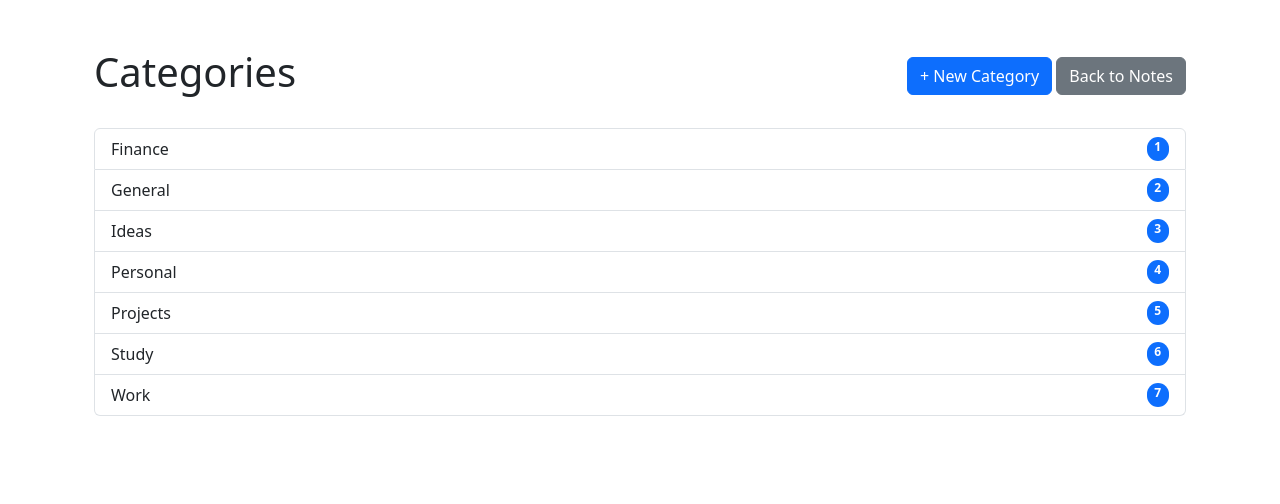
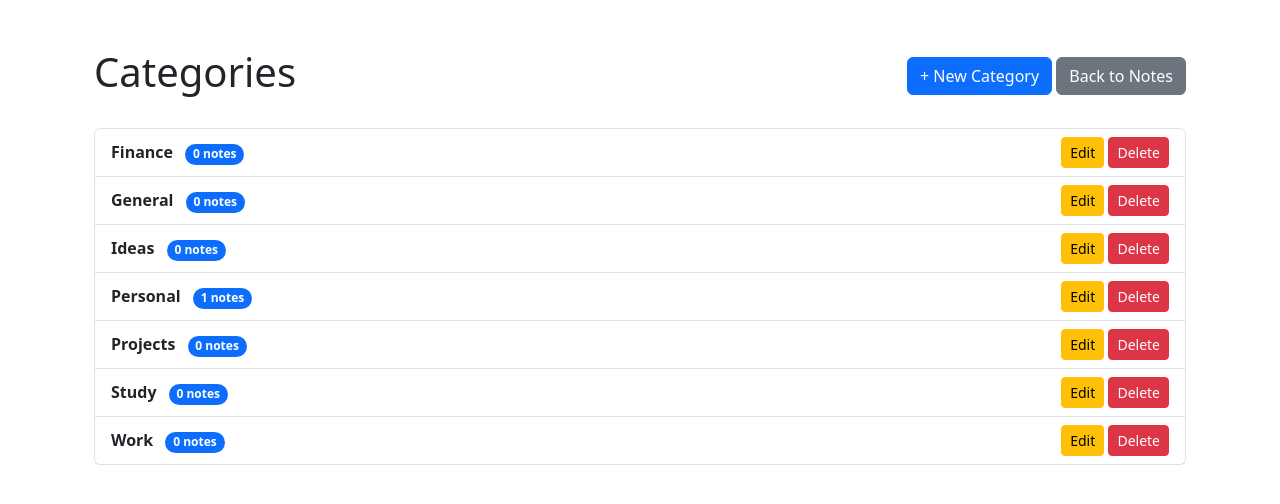
Before and after one commit to cheaborin007-bit/Note-Website, a Flask app: page /categories in a window 1280 px wide. Shown: the part 56-560 px from the top of the page. Run offline with Flask 3, Linux system fonts and the light colour scheme; data comes from the database, SQL or seed files in the repository; both versions use the stored data as it was after the commit.

Commit message:
Finish Day 15 - Edit and Delete Categories Safely

```diff
--- a/app.py
+++ b/app.py
@@ -106,6 +106,19 @@ def get_all_categories():
     return categories
 
 
+def find_category(category_id):
+    connection = get_db_connection()
+
+    category = connection.execute(
+        "SELECT * FROM categories WHERE id = ?",
+        (category_id,)
+    ).fetchone()
+
+    connection.close()
+
+    return category
+
+
 @app.route("/")
 def home():
     # route "/" បង្ហាញទំព័រដើម index.html។
@@ -205,10 +218,24 @@ def about():
 
 @app.route("/categories")
 def categories():
-    # ទាញយក categories ទាំងអស់ពី database។
-    category_list = get_all_categories()
+    connection = get_db_connection()
 
-    # បញ្ជូន categories ទៅ template categories.html។
+    category_list = connection.execute(
+        """
+        SELECT
+            categories.id,
+            categories.name,
+            COUNT(notes.id) AS note_count
+        FROM categories
+        LEFT JOIN notes
+            ON notes.category = categories.name
+        GROUP BY categories.id, categories.name
+        ORDER BY categories.name ASC
+        """
+    ).fetchall()
+
+    connection.close()
+
     return render_template(
         "categories.html",
         categories=category_list
@@ -265,6 +292,106 @@ def create_category():
 
     # GET request បង្ហាញ form ទទេ។
     return render_template("create_category.html")
+
+
+@app.route("/categories/<int:category_id>/edit", methods=["GET", "POST"])
+def edit_category(category_id):
+    category = find_category(category_id)
+
+    if category is None:
+        abort(404)
+
+    if request.method == "POST":
+        name = request.form["name"].strip()
+
+        if not name:
+            return render_template(
+                "edit_category.html",
+                category=category,
+                error="Category name is required."
+            )
+
+        connection = get_db_connection()
+
+        duplicate_category = connection.execute(
+            """
+            SELECT * FROM categories
+            WHERE LOWER(name) = LOWER(?)
+              AND id != ?
+            """,
+            (name, category_id)
+        ).fetchone()
+
+        if duplicate_category:
+            connection.close()
+
+            return render_template(
+                "edit_category.html",
+                category=category,
+                error="Another category with this name already exists."
+            )
+
+        connection.execute(
+            """
+            UPDATE categories
+            SET name = ?
+            WHERE id = ?
+            """,
+            (name, category_id)
+        )
+
+        connection.commit()
+        connection.close()
+
+        flash("Category updated successfully!", "success")
+
+        return redirect(url_for("categories"))
+
+    return render_template(
+        "edit_category.html",
+        category=category
+    )
+
+
+@app.route("/categories/<int:category_id>/delete", methods=["POST"])
+def delete_category(category_id):
+    category = find_category(category_id)
+
+    if category is None:
+        abort(404)
+
+    connection = get_db_connection()
+
+    note_count = connection.execute(
+        """
+        SELECT COUNT(*) AS total
+        FROM notes
+        WHERE category = ?
+        """,
+        (category["name"],)
+    ).fetchone()["total"]
+
+    if note_count > 0:
+        connection.close()
+
+        flash(
+            "This category cannot be deleted because notes still use it.",
+            "danger"
+        )
+
+        return redirect(url_for("categories"))
+
+    connection.execute(
+        "DELETE FROM categories WHERE id = ?",
+        (category_id,)
+    )
+
+    connection.commit()
+    connection.close()
+
+    flash("Category deleted successfully!", "success")
+
+    return redirect(url_for("categories"))
 
 
 @app.route("/notes/new", methods=["GET", "POST"])
--- a/templates/categories.html
+++ b/templates/categories.html
@@ -89,48 +89,36 @@ Categories
 
 
         {% for category in categories %}
+            <div class="list-group-item">
+                <div class="d-flex justify-content-between align-items-center">
+                    <div>
+                        <strong>{{ category['name'] }}</strong>
 
-        {# for loop វិលតាម category នីមួយៗក្នុង list categories។ #}
+                        <span class="badge bg-primary rounded-pill ms-2">
+                            {{ category['note_count'] }} notes
+                        </span>
+                    </div>
 
+                    <div>
+                        <a href="{{ url_for('edit_category', category_id=category['id']) }}"
+                        class="btn btn-sm btn-warning">
+                            Edit
+                        </a>
 
-            <div class="list-group-item d-flex justify-content-between">
+                        <form method="POST"
+                            action="{{ url_for('delete_category', category_id=category['id']) }}"
+                            class="d-inline"
+                            onsubmit="return confirm('Are you sure you want to delete this category?');">
 
-                <!--
-                    list-group-item ជា item មួយក្នុង list;
-                    d-flex និង justify-content-between បំបែកឈ្មោះ និងលេខទៅសងខាង។
-                -->
-
-
-                <span>
-
-                    {{ category['name'] }}
-
-                </span>
-
-                <!--
-                    {{ category['name'] }} បង្ហាញតម្លៃ name របស់ category បច្ចុប្បន្ន។
-                -->
-
-
-                <span class="badge bg-primary rounded-pill">
-
-                    {{ loop.index }}
-
-                </span>
-
-                <!--
-                    loop.index ជា Jinja variable ពិសេស សម្រាប់លេខលំដាប់ក្នុង for loop
-                    (1 សម្រាប់ item ដំបូង, 2 សម្រាប់ item ទីពីរ...)។
-                -->
-
-
+                            <button type="submit"
+                                    class="btn btn-sm btn-danger">
+                                Delete
+                            </button>
+                        </form>
+                    </div>
+                </div>
             </div>
-
-
         {% endfor %}
-
-        {# បញ្ចប់ for loop របស់ categories។ #}
-
 
     </div>
 
```
Also changed, not shown: templates/edit_category.html (added, +51 -0 lines), notes.db.
